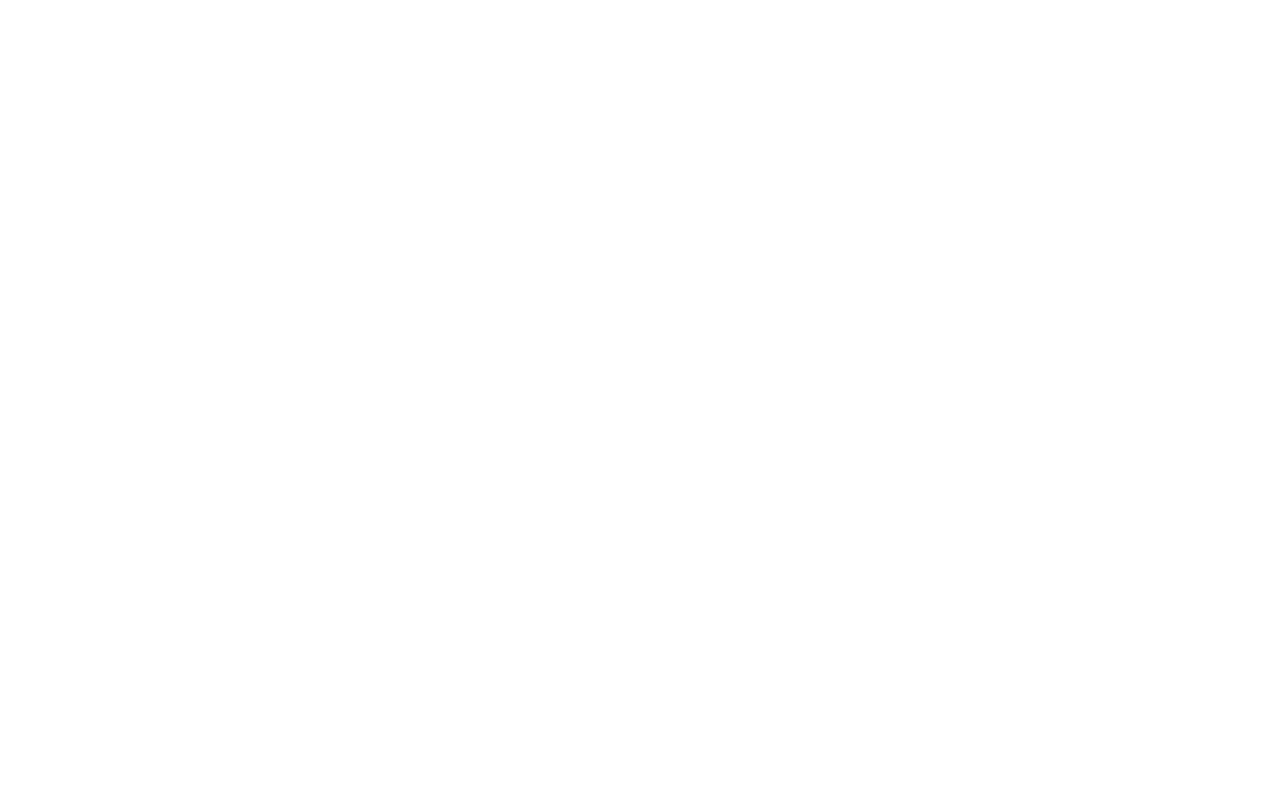
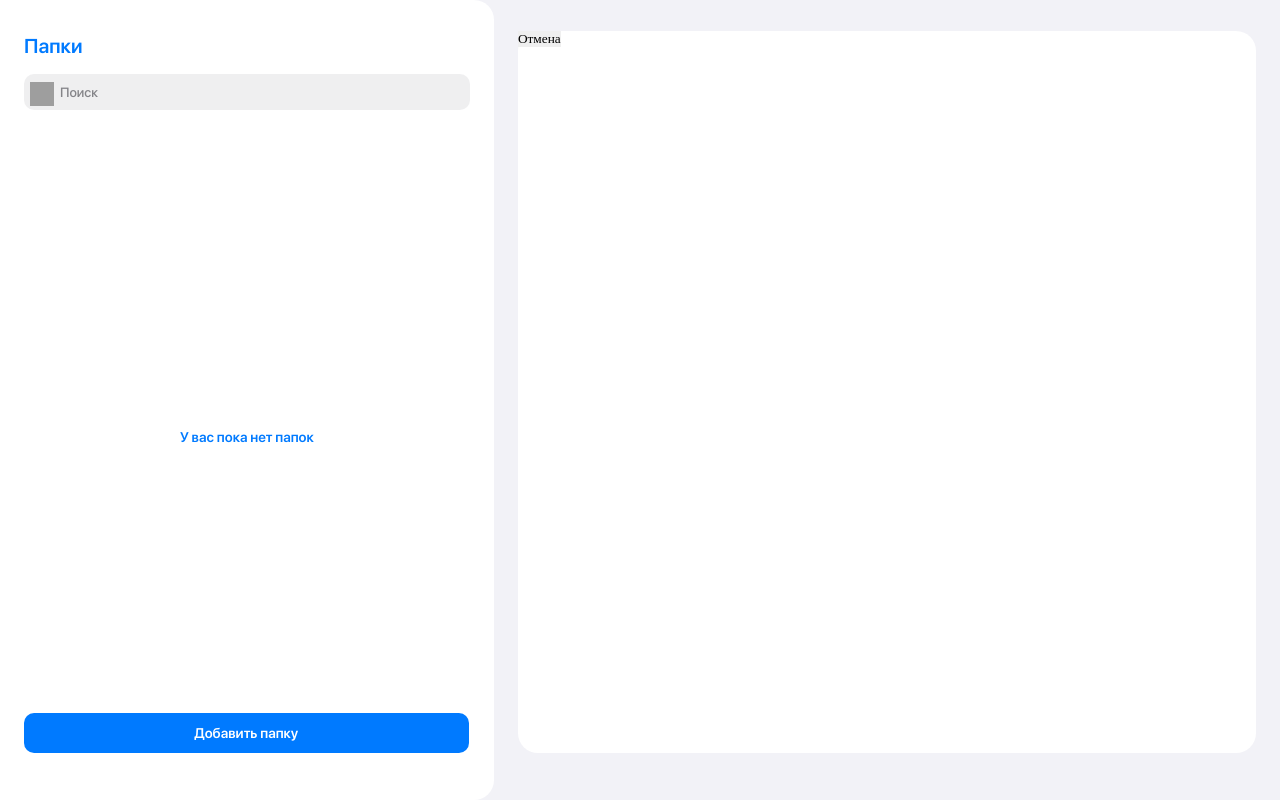
Before and after one commit to IFraimG/misha-web, a Vue app: page /main in a window 1280 px wide. Before the commit this address had no page. Built offline with nearby package versions, Linux system fonts and the light colour scheme; grey boxes are pictures that could not be loaded.

Commit message:
auth, modal

```diff
--- a/package.json
+++ b/package.json
@@ -11,6 +11,7 @@
     "format": "prettier --write src/"
   },
   "dependencies": {
+    "axios": "^1.7.2",
     "vue": "^3.4.29",
     "vue-router": "^4.3.3",
     "vuex": "^4.0.2"
--- /dev/null
+++ b/src/components/Modal.vue
@@ -0,0 +1,50 @@
+<template>
+    <div class="modal__wrapper">
+      <div class="modal" @click.stop>
+        <div class="modal__content">
+          <div class="modal__header">
+            <slot name="title"></slot>
+          </div>
+          <div class="modal__content">
+            <slot name="content"></slot>
+          </div>
+          <div class="modal__footer">
+            <button class="modal__button-cancel" @click="sendSuccess">
+                Отмена
+            </button>
+            <button class="modal__button-confirm" @click="closeModal">
+                <slot name="acceptButton"></slot>
+            </button>
+          </div>
+        </div>
+      </div>
+    </div>
+</template>
+
+<script setup>
+import { nextTick, onBeforeUnmount, onMounted, emit } from "vue"
+import { useRouter } from "vue-router"
+    // import "./scss/ModalWords.scss"
+
+const router = useRouter()
+
+onMounted(() => {
+    nextTick(() => {
+        window.scrollTo({ top: 0 })
+    })
+})
+
+onBeforeUnmount(() => document.documentElement.style.overflow = "auto")
+          // document.addEventListener("keydown", event => {
+          //   if (event.key == "Escape") closeModal()
+          // })
+
+const sendSuccess = isTrue => emit("onsuccess", isTrue)
+
+const closeModal = () => {
+    document.documentElement.style.overflow = "auto"
+    sendSuccess(false)
+    router.go(-1)
+}
+
+  </script>
--- a/src/router/index.js
+++ b/src/router/index.js
@@ -13,7 +13,12 @@ const router = createRouter({
       path: '/about',
       name: 'about',
       component: () => import('../views/AboutView.vue')
-    }
+    },
+    {
+      path: '/main',
+      name: 'func',
+      component: () => import('../views/FuncView.vue')
+    },
   ]
 })
 
--- a/src/styles/func.css
+++ b/src/styles/func.css
@@ -0,0 +1,90 @@
+.func {
+    background-color: #f2f2f7;
+	display: flex;
+    height: 100vh;
+
+	.left_block {
+		background-color: white;
+		height: 100%;
+		width: 40%;
+		padding: 0 24px;
+		border-top-right-radius: 20px;
+		border-bottom-right-radius: 20px;
+		display: flex;
+    	flex-direction: column;
+    	justify-content: space-between;
+    	position: relative;
+	}
+	.left_block__title {
+		font-family: SF Pro Semibold;
+		color: #007AFF;
+		font-size: 20px;
+		margin-top: 36px;
+	}
+
+	.left_block__search {
+		position: relative;
+		margin-top: 18px;
+	}
+
+	.left_block__input {
+		background: rgba(120, 120, 128, 0.12);
+		width: 100%;
+		height: 36px;
+		border-radius: 10px;
+		padding: 0 42px 0 36px;
+		font-family: SF Pro Medium;
+		border: none;
+		position: absolute;
+		box-sizing: border-box;
+	}
+	.left_block__icon {
+		position: absolute;
+		background-image: url(../icons/search.svg);
+		height: 24px;
+		margin-top: 8px;
+		margin-left: 6px;
+		width: 24px;
+		background-repeat: no-repeat;
+	}
+	.left_block__input::placeholder {
+		font-family: SF Pro Medium;
+		color: rgba(60, 60, 67, 0.6);
+	}
+	.left_block__text-container {
+		display: flex;
+		justify-content: center;
+		align-items: center;
+		flex-grow: 1;
+	}
+	.left_block__text {
+		font-family: SF Pro Semibold;
+		font-size: 14px;
+		color: rgb(0, 122, 255);
+		margin: auto;
+    	text-align: center;
+		top: 50%;
+	}
+	.left_block__button {
+		border-radius: 10px;
+		width: 90%;
+		height: 40px;
+		font-family: SF Pro Semibold;
+		font-size: 14px;
+		background-color: rgb(0, 122, 255);
+		font-family: SF Pro Semibold;
+		color: white;
+		position: absolute;
+		bottom: 0;
+		margin-bottom: 47px;
+	}
+
+	.right_block {
+		margin: 31px 24px 47px 24px;
+		border-radius: 20px;
+		background-color: white;
+		float: right;
+		right: 0;
+		width: 60%;
+	}
+}
--- a/src/styles/style.css
+++ b/src/styles/style.css
@@ -373,7 +373,7 @@
 			background-repeat: no-repeat;
 			margin-top: 48px;
 			text-align: center;
-			background: url(../img/login_back.svg) 50%/cover no-repeat;;
+			background: url("@/assets/img/login_back.svg") 50%/cover no-repeat;;
 			justify-content: center;
 			margin-bottom: 24px;
 			align-items: center;
--- /dev/null
+++ b/src/views/FuncView.vue
@@ -0,0 +1,27 @@
+<template>
+    <div class="func" ref="funcRoot">
+		<div class="left_block">
+			<p class="left_block__title">Папки</p>
+			<form class="left_block__search">
+				<input type="text" class="left_block__input" placeholder="Поиск" required>
+				<button type="submit" class="left_block__icon"></button>
+			</form>
+			<div class="left_block__text-container">
+                <p class="left_block__text">У вас пока нет папок</p>
+            </div>
+			<button class="left_block__button" type="button">Добавить папку</button>
+		</div>
+		<div class="right_block">
+			<Modal @onsuccess="null">
+                <template #title></template>
+                <template #content></template>
+            </Modal>
+		</div>
+	</div>
+</template>
+
+<script setup>
+import "@/styles/func.css"
+import Modal from "@/components/Modal.vue"
+
+</script>
--- a/src/views/HomeView.vue
+++ b/src/views/HomeView.vue
@@ -1,5 +1,5 @@
 <template>
-	<div class="main">
+	<div class="main" ref="homeRoot">
 		<div class="main__body">
 			<div class="main__header">
 				<div class="main__left_flex">
@@ -11,7 +11,7 @@
 				<div class="main__right_flex">
 					<ul class="main__ul_right_flex">
 						<li v-for="item in linksList" :key="item" @click="scrollToSection(item.refInfo)">
-              <a class="main__a_right_flex" :ref="item.refLink" :id="item.moveID" :foo="item.moveID">{{ item.text }}</a>
+              <a class="main__a_right_flex" :ref="item.refLink" :foo="item.moveID">{{ item.text }}</a>
             </li>
 					</ul>
 				</div>
@@ -75,12 +75,12 @@
 			<div class="login" id="login_block" ref="loginBlock">
 				<div class="login__block">
 					<div class="login__options">
-						<div class="block__registration">Регистрация</div>
-						<div class="block__login">Вход</div>
+						<div class="block__registration" ref="signup" @click="setStatusIsSignup(true)">Регистрация</div>
+						<div class="block__login" ref="login" @click="setStatusIsSignup(false)">Вход</div>
 					</div>
-					 <input type="tel" class="login__telephone" placeholder="Номер телефона" required>
-					 <input type="password" class="login__password" placeholder="Пароль" required>
-					 <button class="login__next" type="button">Далее</button>
+					 <input type="tel" class="login__telephone" placeholder="Номер телефона" v-model="phoneInput" required>
+					 <input type="password" class="login__password" placeholder="Пароль" v-model="passwordInput" required>
+					 <button class="login__next" type="button" @click="sendAuth">Далее</button>
 				</div>
 			</div>
 			<div class="bottom_bar" id="bottom_block" ref="bottomBlock">
@@ -95,10 +95,11 @@
 </template>
 
 <script setup>
-import { onMounted, ref } from "vue"
-
+import { onMounted, ref, reactive, onBeforeMount } from "vue"
+import { useRouter } from "vue-router"
 import "@/styles/style.css"
 
+let homeRoot = ref(null)
 let mainBlock = ref(null)
 let whyBlock = ref(null)
 let opportunitiesBlock = ref(null)
@@ -123,9 +124,71 @@ const linksList = [
 
 const scrollToSection = (refInfo) => refInfo.value.scrollIntoView({ behavior: "smooth", block: "start" })
 
+const signup = ref(null)
+const login = ref(null)
+
+const phoneInput = ref("")
+const passwordInput = ref("")
+
+let isSignupStatus = reactive({value: true})
+
+const router = useRouter()
+
+const setStatusIsSignup = isSignup => {
+	isSignupStatus.value = isSignup
+	if (isSignup) {
+		signup.value.classList.add("block__registration")
+		signup.value.classList.remove("block__login")
+
+		login.value.classList.add("block__login")
+		login.value.classList.remove("block__registration")
+	} else {
+		login.value.classList.add("block__registration")
+		login.value.classList.remove("block__login")
+
+		signup.value.classList.add("block__login")
+		signup.value.classList.remove("block__registration")
+	}
+	// console.log(signup.value.classList.add(""));
+}
+
+const sendAuth = async () => {
+	console.log(phoneInput.value, passwordInput.value);
+	if (phoneInput.value.length > 0 && passwordInput.value.length > 0) {
+		try {
+			let json = await fetch(`http://95.163.221.125:8080/auth/users/${isSignupStatus.value ? "signup" : "login"}`, {
+			method: "POST",
+			mode: 'cors',
+			headers: {
+				"Content-Type": "application/json",
+				'Access-Control-Allow-Origin':'*'
+			},
+			body: JSON.stringify({ phone: phoneInput.value, password: passwordInput.value })
+		})
+
+		let res = await json.json()
+		localStorage.setItem("token", res.token)
+		localStorage.setItem("userID", res.user.id)
+
+		phoneInput.value = ""
+		passwordInput.value = ""
+
+		router.push({ name: "func" })
+		} catch (error) {
+			console.log(error);
+		}
+	}
+}
+
+onBeforeMount(() => {
+	if (localStorage.getItem("token") != null) {
+		router.push({ name: "func" })
+	}
+})
+
 onMounted(() => {
     const sections = linksList.map(item => item.refInfo)
-    const menuLinks = [mishaLink.refLink.value, ...linksList.map(item => item.refLink.value)]
+	const menuLinks = homeRoot.value.querySelectorAll('[foo]')
 
     const options = {
         root: null,
@@ -136,17 +199,14 @@ onMounted(() => {
     const observer = new IntersectionObserver((entries) => {
         entries.forEach(entry => {
             if (entry.isIntersecting) {
-
-                // const activeLink = document.querySelector(`.main__misha[foo="${entry.target.id}"]`);
-
                 menuLinks.forEach(linkRef => {
-                  if (linkRef) {
-                    console.log(entry.target.id);
-                  }
-                  // console.log(linkRef.value.getAttribute);
-                  // link.classList.remove("active")
+					if (linkRef) {
+						const element = document.getElementById(entry.target.id)
+						if (entry.target.id == linkRef.getAttribute("foo")) {
+							linkRef.classList.add("active");
+						} else linkRef.classList.remove("active")
+					}
                 });
-                // activeLink.classList.add("active");
             }
         });
     }, options);
@@ -157,5 +217,6 @@ onMounted(() => {
         observer.observe(section.value)
       }
     })
+
 });
 </script>
```
Also changed, not shown: src/styles/modalWords.css (added), 1 other file (tests, documents, lock files or other folders).
